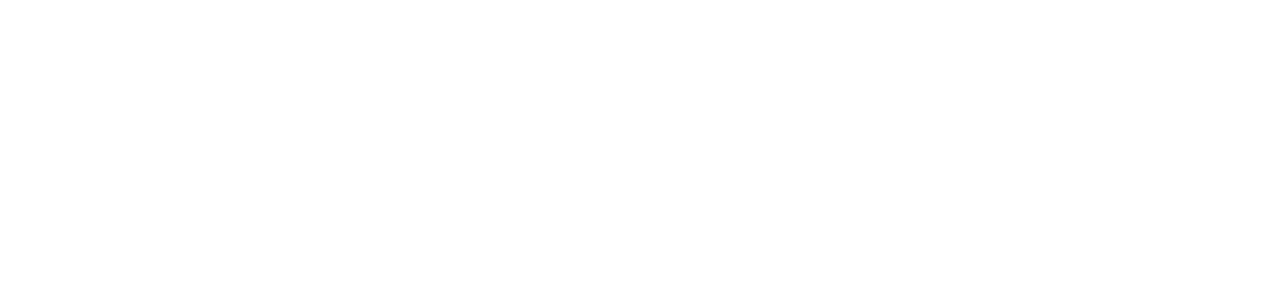
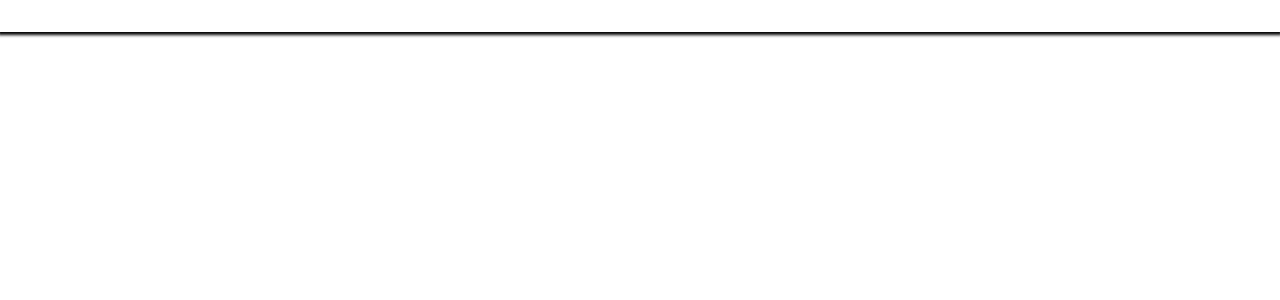
Before and after one commit to Jossyboydgenius/E-shop, a React (Create React App) app: page / in a window 1280 px wide. Shown: the top 300 px of the page. Built offline with nearby package versions, Linux system fonts and the light colour scheme.

Commit message:
E-commerce

```diff
--- a/src/Components/Navbar/Navbar.css
+++ b/src/Components/Navbar/Navbar.css
@@ -0,0 +1,6 @@
+.navbar{
+    display: flex;
+    justify-content: space-around;
+    padding: 16px;
+    box-shadow: 0 1px 3px 2px black;
+}
```
